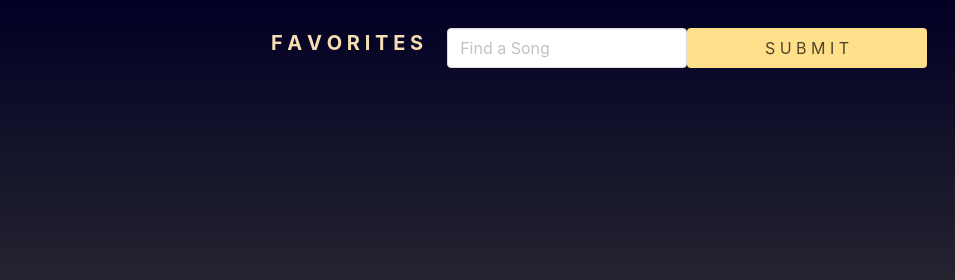
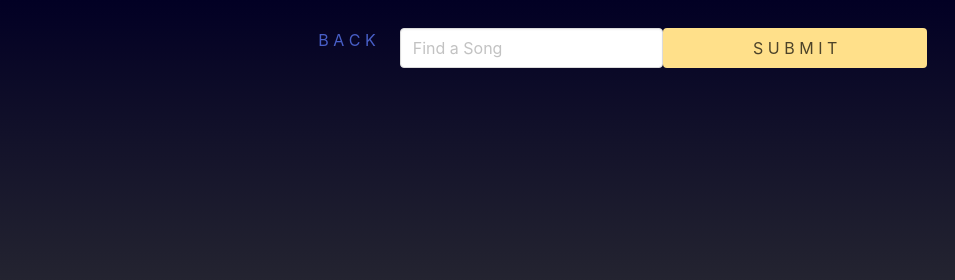
Before and after one commit to adamywfong/singalong, a plain HTML site: page favorites.html in a window 1280 px wide. Shown: the top 280 px of the page, 325-1280 px from the left. Drawn offline with nearby package versions, Linux system fonts and the light colour scheme.

Commit message:
Changed favorites button to back button on favorites.html

```diff
--- a/favorites.html
+++ b/favorites.html
@@ -13,7 +13,7 @@
         <div class = "nav columns">
           <image class= "image is-64x64" src="./assets/image/logo.png">
           <h1 class = "title column">SING-A-LONG</h1>
-          <a href="./favorites.html"><h2 class = "title-2 column" id = "favorites">F A V O R I T E S</h2></a>
+          <a href="./index.html"><h2 class = "title-2 column" id = "back">B A C K</h2></a>
           <form class = "column columns" id="user-input">
             <input class ="input is-normal column" type="text" placeholder="Find a Song">
             <button class="button is-warning column" id = "submit-button">S U B M I T</button>
```
